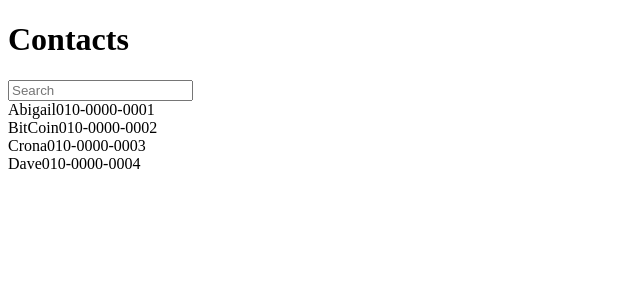
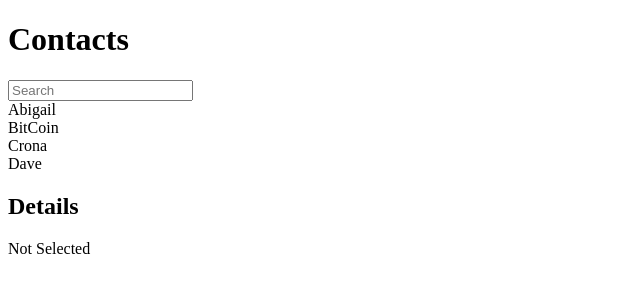
Before and after one commit to hogyun3709/contact-project, a React app: page / in a window 1280 px wide. Shown: the top 300 px of the page, without its empty margins (0-640 px from the left). Built offline with nearby package versions, Linux system fonts and the light colour scheme.

Commit message:
Select Contact Details

```diff
--- a/src/components/Contact.js
+++ b/src/components/Contact.js
@@ -1,10 +1,12 @@
 import React from 'react';
 import ContactInfo from './ContactInfo';
+import ContactDetails from './ContactDetails';
 
 export default class Contact extends React.Component {
   constructor(props){
     super(props);
       this.state = {
+        selectedKey: -1,
         keyword: '',
         contactData: [{
           name: 'Abigail',
@@ -21,6 +23,7 @@
         }]
       };
       this.handleChange = this.handleChange.bind(this);
+      this.handleClick = this.handleClick.bind(this);
   }
 
   handleChange(e){
@@ -28,7 +31,13 @@
       keyword: e.target.value
     });
   }
+   handleClick(key){
+     this.setState({
+       selectedKey: key
+     });
 
+     console.log(key, 'is selected');
+   }
 
   render(){
     const mapToComponents = (data) => {
@@ -37,7 +46,11 @@
         return contact.name.toLowerCase().indexOf(this.state.keyword) > -1;
       })
       return data.map((contact, i) => {
-        return (<ContactInfo contact={contact} key={i}/>);
+        return (<ContactInfo
+          contact={contact}
+          key={i}
+          onClick={() => this.handleClick(i)}
+        />);
       });
     };
     return (
@@ -50,6 +63,10 @@
         onChange={this.handleChange}
         ></input>
         <div>{mapToComponents(this.state.contactData)}</div>
+      <ContactDetails
+        isSelected={this.state.selectedKey != -1}
+        contact={this.state.contactData[this.state.selectedKey]}
+      />
       </div>
     );
   }
--- /dev/null
+++ b/src/components/ContactDetails.js
@@ -0,0 +1,27 @@
+import React from 'react';
+
+export default class ContactDetails extends React.Component {
+  render(){
+
+    const details = (
+      <div>
+        <p>{this.props.contact.name}</p>
+        <p>{this.props.contact.phone}</p>
+      </div>
+    );
+    const blank = (<div>Not Selected</div>);
+    return (
+      <div>
+        <h2>Details</h2>
+        {this.props.isSelected ? details : blank}
+      </div>
+    )
+  }
+}
+
+ContactDetails.defaultProps = {
+  contact: {
+    name: '',
+    phone:''
+  }
+};
--- a/src/components/ContactInfo.js
+++ b/src/components/ContactInfo.js
@@ -3,7 +3,7 @@
 export default class ContactInfo extends React.Component {
   render(){
     return (
-      <div>{this.props.contact.name}{this.props.contact.phone}</div>
+      <div onClick={this.props.onClick}>{this.props.contact.name}</div>
     )
   }
 }
```
